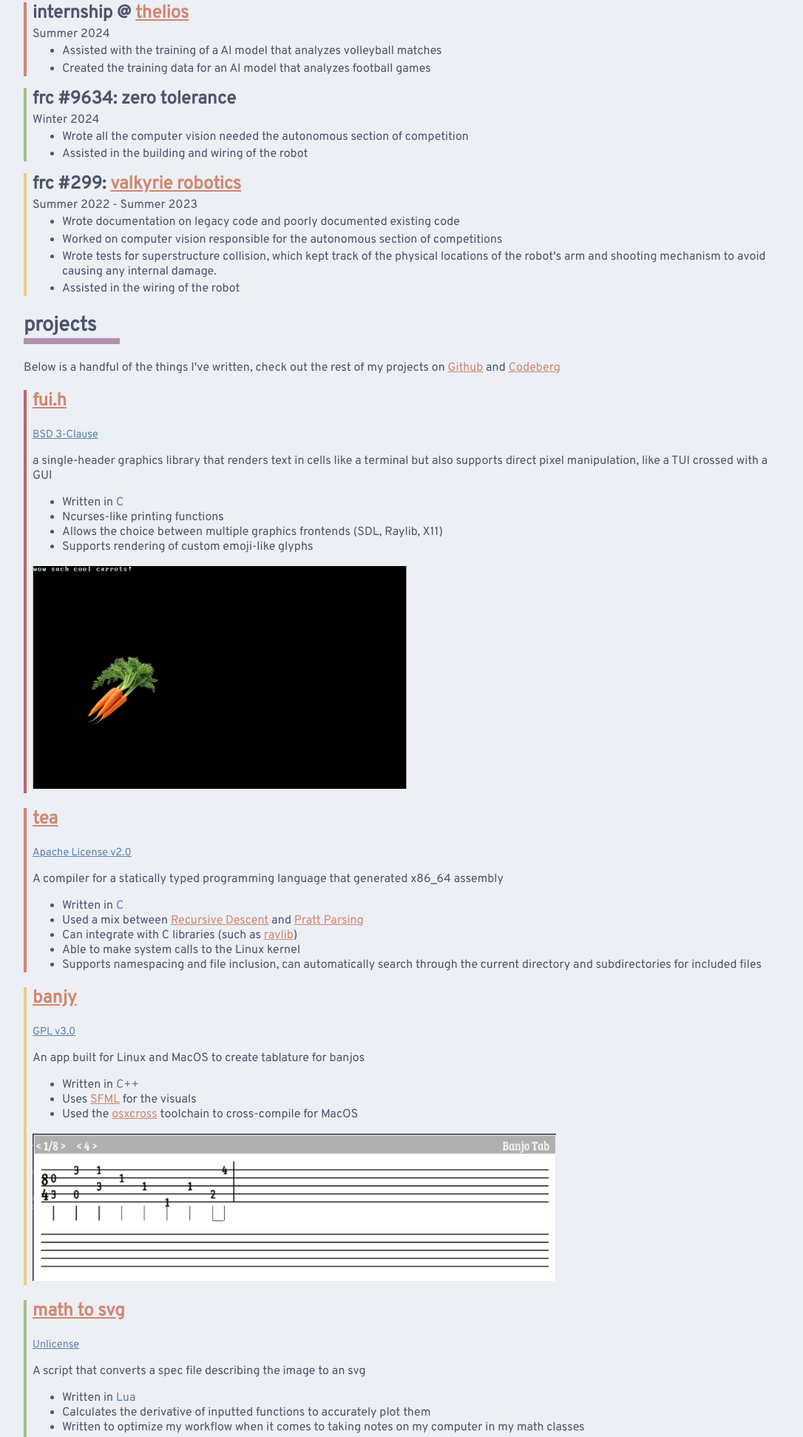
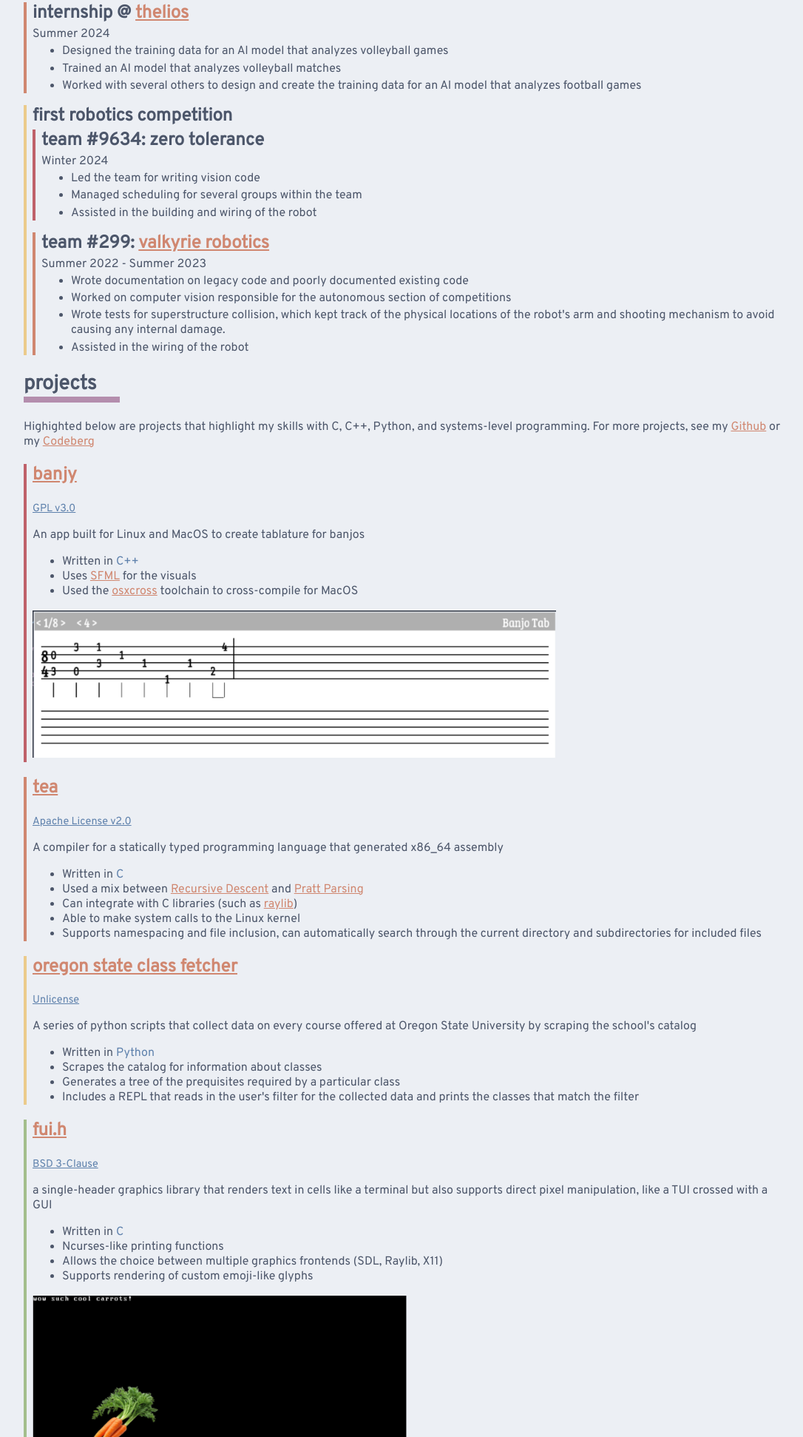
Before and after one commit to MeanBeanie/meanbeanie.github.io, a plain HTML site: page index.html in a window 1280 px wide. Shown: the part 573-2515 px from the top of the page at 74% size, without its empty margins (96-1182 px from the left). Drawn offline with Linux system fonts and the light colour scheme.

Commit message:
updated descriptions and replaces math_to_svg with osu_class_fetcher

```diff
--- a/index.html
+++ b/index.html
@@ -30,10 +30,10 @@
     </ul>
     <p class="content">
     I'm a full-time student at Oregon State University, majoring in <span class="hl">Electrical and
-    Computer Engineering</span>, and a part-time software developer. I've worked with
-    <span class="hl">C, C++ and Python</span> and have some experience in web development
-    (<span class="hl">HTML, CSS, and Javascript</span>). Outside of programming, I spend
-    my free time breathing new life into technology that would have become e-waste.
+    Computer Engineering</span>. I've worked with <span class="hl">C, C++ and Python</span> and have
+    some experience in web development (<span class="hl">HTML, CSS, and Javascript</span>). Outside
+    of programming, I spend my free time breathing new life into technology that would have become
+    e-waste.
     </p>
     <h2 id="work" class="section">experience</h2>
     <div style="border-left: 0.3rem solid #bf616a; padding-left: 0.5rem;" class="work_section">
@@ -49,20 +49,24 @@
       <h2>internship @ <a class="link" target="_blank" href="https://thelios.ai">thelios</a></h2>
       <p>Summer 2024</p>
       <ul>
-        <li>Assisted with the training of a AI model that analyzes volleyball matches</li>
-        <li>Created the training data for an AI model that analyzes football games</li>
+        <li>Designed the training data for an AI model that analyzes volleyball games</li>
+        <li>Trained an AI model that analyzes volleyball matches</li>
+        <li>Worked with several others to design and create the training data for an AI model that analyzes football games</li>
       </ul>
     </div>
-    <div style="border-left: 0.3rem solid #a3be8c; padding-left: 0.5rem;" class="work_section">
-      <h2>frc #9634: zero tolerance</h2>
+    <div style="border-left: 0.3rem solid #ebcb8b; padding-left: 0.5rem;" class="work_section">
+      <h2>first robotics competition</h2>
+      <div style="border-left: 0.3rem solid #bf616a; padding-left: 0.5rem;" class="work_section">
+        <h2>team #9634: zero tolerance</h2>
         <p>Winter 2024</p>
         <ul>
-        <li>Wrote all the computer vision needed the autonomous section of competition</li>
+          <li>Led the team for writing vision code</li>
+          <li>Managed scheduling for several groups within the team</li>
           <li>Assisted in the building and wiring of the robot</li>
         </ul>
       </div>
-    <div style="border-left: 0.3rem solid #ebcb8b; padding-left: 0.5rem;" class="work_section">
-      <h2>frc #299: <a class="link" target="_blank" href="https://www.valkyrierobotics.com/">valkyrie robotics</a></h2>
+      <div style="border-left: 0.3rem solid #d08770; padding-left: 0.5rem;" class="work_section">
+        <h2>team #299: <a class="link" target="_blank" href="https://www.valkyrierobotics.com/">valkyrie robotics</a></h2>
         <p>Summer 2022 - Summer 2023</p>
         <ul>
           <li>Wrote documentation on legacy code and poorly documented existing code</li>
@@ -74,23 +78,24 @@
           <li>Assisted in the wiring of the robot</li>
         </ul>
       </div>
+    </div>
     <h2 id="projects" class="section">projects</h2>
     <p>
-    Below is a handful of the things I've written, check out the rest of my projects on
-    <a class="link" target="_blank" href="https://github.com/MeanBeanie">Github</a> and
+    Highighted below are projects that highlight my skills with C, C++, Python, and systems-level programming.
+    For more projects, see my
+    <a class="link" target="_blank" href="https://github.com/MeanBeanie">Github</a> or my
     <a class="link" target="_blank" href="https://codeberg.org/MeanBeanie">Codeberg</a>
     </p>
     <div style="border-left: 0.3rem solid #bf616a; padding-left: 0.5rem;" class="project_section">
-      <h2><a class="link" target="_blank" href="https://codeberg.org/MeanBeanie/fui.h">fui.h</a></h2>
-      <a class="license" target="_blank" href="https://opensource.org/license/BSD-3-clause">BSD 3-Clause</a>
-      <p>a single-header graphics library that renders text in cells like a terminal but also supports direct pixel manipulation, like a TUI crossed with a GUI</p>
+      <h2><a class="link" target="_blank" href="https://github.com/MeanBeanie/bannnnjy">banjy</a></h2>
+      <a class="license" target="_blank" href="https://www.gnu.org/licenses/gpl-3.0.en.html">GPL v3.0</a>
+      <p>An app built for Linux and MacOS to create tablature for banjos</p>
       <ul>
-        <li>Written in <span class="hl">C</span></li>
-        <li>Ncurses-like printing functions</li>
-        <li>Allows the choice between multiple graphics frontends (SDL, Raylib, X11)</li>
-        <li>Supports rendering of custom emoji-like glyphs</li>
+        <li>Written in <span class="hl">C++</span></li>
+        <li>Uses <a class="link" target="_blank" href="https://www.sfml-dev.org/">SFML</a> for the visuals</li>
+        <li>Used the <a class="link" target="_blank" href="https://github.com/tpoechtrager/osxcross">osxcross</a> toolchain to cross-compile for MacOS</li>
       </ul>
-      <img src="screenshots/fui.png" width="50%" alt="example of what fui looks like"/>
+      <img src="screenshots/banjy.png" width="70%" alt="example of a tab being edited in banjy"/>
     </div>
     <div style="border-left: 0.3rem solid #d08770; padding-left: 0.5rem;" class="project_section">
       <h2><a class="link" target="_blank" href="https://codeberg.org/MeanBeanie/tea">tea</a></h2>
@@ -110,26 +115,27 @@
       </ul>
     </div>
     <div style="border-left: 0.3rem solid #ebcb8b; padding-left: 0.5rem;" class="project_section">
-      <h2><a class="link" target="_blank" href="https://github.com/MeanBeanie/bannnnjy">banjy</a></h2>
-      <a class="license" target="_blank" href="https://www.gnu.org/licenses/gpl-3.0.en.html">GPL v3.0</a>
-      <p>An app built for Linux and MacOS to create tablature for banjos</p>
+      <h2><a class="link" target="_blank" href="https://codeberg.org/MeanBeanie/oregon_state_class_fetcher">oregon state class fetcher</a></h2>
+      <a class="license" target="_blank" href="https://unlicense.org/">Unlicense</a>
+      <p>A series of python scripts that collect data on every course offered at Oregon State University by scraping the school's catalog</p>
       <ul>
-        <li>Written in <span class="hl">C++</span></li>
-        <li>Uses <a class="link" target="_blank" href="https://www.sfml-dev.org/">SFML</a> for the visuals</li>
-        <li>Used the <a class="link" target="_blank" href="https://github.com/tpoechtrager/osxcross">osxcross</a> toolchain to cross-compile for MacOS</li>
+        <li>Written in <span class="hl">Python</span></li>
+        <li>Scrapes the catalog for information about classes</li>
+        <li>Generates a tree of the prequisites required by a particular class</li>
+        <li>Includes a REPL that reads in the user's filter for the collected data and prints the classes that match the filter</li>
       </ul>
-      <img src="screenshots/banjy.png" width="70%" alt="example of a tab being edited in banjy"/>
     </div>
     <div style="border-left: 0.3rem solid #a3be8c; padding-left: 0.5rem;" class="project_section">
-      <h2><a class="link" target="_blank" href="https://codeberg.org/MeanBeanie/math_svg">math to svg</a></h2>
-      <a class="license" target="_blank" href="https://unlicense.org/">Unlicense</a>
-      <p>A script that converts a spec file describing the image to an svg</p>
+      <h2><a class="link" target="_blank" href="https://codeberg.org/MeanBeanie/fui.h">fui.h</a></h2>
+      <a class="license" target="_blank" href="https://opensource.org/license/BSD-3-clause">BSD 3-Clause</a>
+      <p>a single-header graphics library that renders text in cells like a terminal but also supports direct pixel manipulation, like a TUI crossed with a GUI</p>
       <ul>
-        <li>Written in <span class="hl">Lua</span></li>
-        <li>Calculates the derivative of inputted functions to accurately plot them</li>
-        <li>Written to optimize my workflow when it comes to taking notes on my computer in my math classes</li>
+        <li>Written in <span class="hl">C</span></li>
+        <li>Ncurses-like printing functions</li>
+        <li>Allows the choice between multiple graphics frontends (SDL, Raylib, X11)</li>
+        <li>Supports rendering of custom emoji-like glyphs</li>
       </ul>
-      <img src="screenshots/math.svg" alt="example of a generated svg"/>
+      <img src="screenshots/fui.png" width="50%" alt="example of what fui looks like"/>
     </div>
   </body>
 </html>
```
Lines whose indentation alone changed are shown as unchanged.
